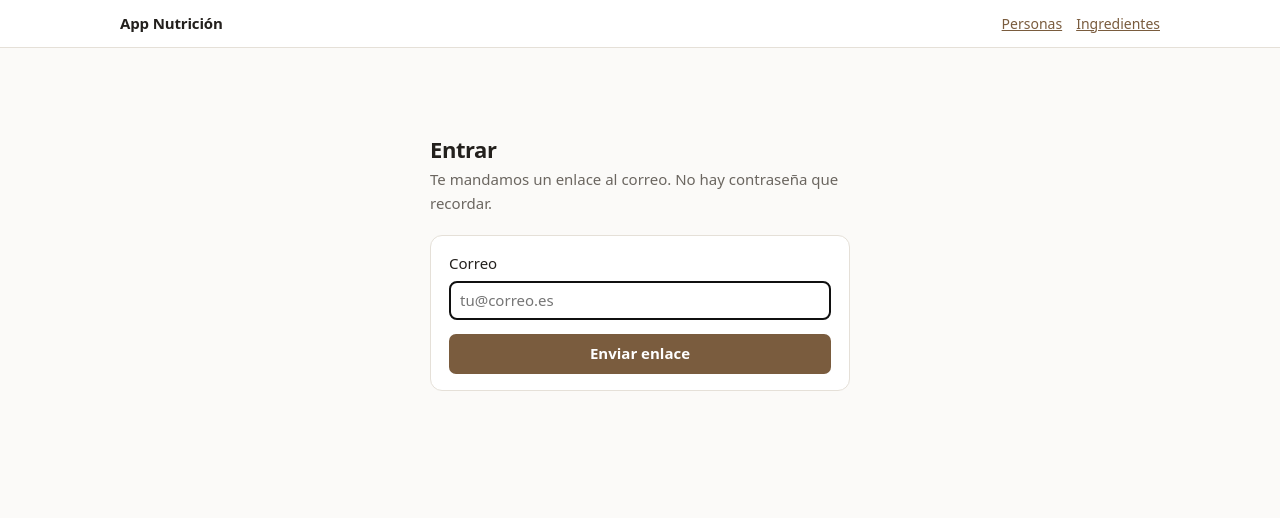
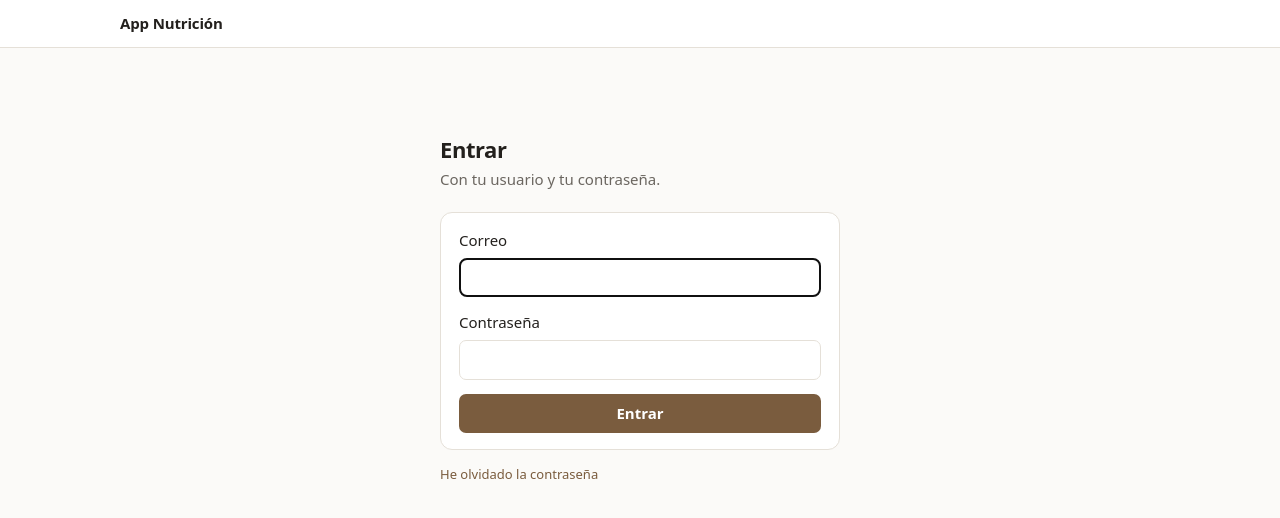
Before and after one commit to NutricionFitness/NutricionFitness, a Next.js app: page /login in a window 1280 px wide. Shown: the top 518 px of the page. Built offline with nearby package versions, Linux system fonts and the light colour scheme; no server answers.

Commit message:
Cambiado el inicio de sesion

```diff
--- a/app/globals.css
+++ b/app/globals.css
@@ -58,3 +58,8 @@ button.principal:disabled { opacity: .5; cursor: default; }
 .mas { color: var(--bien); }
 .menos { color: var(--aviso); }
 .vacio { color: var(--suave); padding: 28px 0; }
+
+button.enlace {
+  border: none; background: none; padding: 0;
+  color: var(--acento); cursor: pointer; font: inherit;
+}
--- a/app/layout.tsx
+++ b/app/layout.tsx
@@ -1,5 +1,8 @@
 import type { Metadata } from "next";
 import Link from "next/link";
+
+import { salir } from "./login/acciones";
+import { usuarioActual } from "@/lib/supabase/servidor";
 import "./globals.css";
 
 export const metadata: Metadata = {
@@ -7,17 +10,27 @@ export const metadata: Metadata = {
   description: "Ajuste de dietas por objetivo de kilocalorías",
 };
 
-export default function Layout({ children }: { children: React.ReactNode }) {
+export default async function Layout({ children }: { children: React.ReactNode }) {
+  const usuario = await usuarioActual();
+
   return (
     <html lang="es">
       <body>
         <header className="barra">
           <div>
             <strong>App Nutrición</strong>
-            <nav>
-              <Link href="/personas">Personas</Link>
-              <Link href="/ingredientes">Ingredientes</Link>
-            </nav>
+            {usuario && (
+              <nav>
+                <Link href="/personas">Personas</Link>
+                <Link href="/ingredientes">Ingredientes</Link>
+                <Link href="/cuenta" className="suave">
+                  {usuario.email}
+                </Link>
+                <form action={salir}>
+                  <button className="enlace">Salir</button>
+                </form>
+              </nav>
+            )}
           </div>
         </header>
         <main>{children}</main>
--- /dev/null
+++ b/app/login/acciones.ts
@@ -0,0 +1,81 @@
+"use server";
+
+import { revalidatePath } from "next/cache";
+import { redirect } from "next/navigation";
+
+import { clienteServidor } from "@/lib/supabase/servidor";
+import type { EstadoFormulario } from "./tipos";
+
+/**
+ * Entrar con correo y contraseña.
+ *
+ * Va en una acción de servidor y no en el navegador para que la cookie de sesión
+ * la escriba el servidor: así la primera página ya se renderiza con la sesión
+ * puesta, sin el parpadeo de entrar y que la pantalla siga vacía un instante.
+ */
+export async function entrar(
+  _estado: EstadoFormulario,
+  datos: FormData,
+): Promise<EstadoFormulario> {
+  const correo = String(datos.get("correo") ?? "").trim();
+  const contrasena = String(datos.get("contrasena") ?? "");
+  const siguiente = String(datos.get("siguiente") ?? "/personas");
+
+  if (!correo || !contrasena) return { error: "Faltan el correo o la contraseña." };
+
+  const supabase = await clienteServidor();
+  const { error } = await supabase.auth.signInWithPassword({
+    email: correo,
+    password: contrasena,
+  });
+
+  if (error) {
+    // Mensaje genérico a propósito: distinguir «no existe ese usuario» de
+    // «la contraseña no es esa» le dice a un desconocido qué correos están dados
+    // de alta.
+    return { error: "Correo o contraseña incorrectos." };
+  }
+
+  revalidatePath("/", "layout");
+  redirect(siguiente.startsWith("/") ? siguiente : "/personas");
+}
+
+export async function salir() {
+  const supabase = await clienteServidor();
+  await supabase.auth.signOut();
+  revalidatePath("/", "layout");
+  redirect("/login");
+}
+
+/** Enlace de recuperación. Es el único momento en que hace falta el correo. */
+export async function pedirRestablecer(
+  _estado: EstadoFormulario,
+  datos: FormData,
+): Promise<EstadoFormulario> {
+  const correo = String(datos.get("correo") ?? "").trim();
+  if (!correo) return { error: "Escribe tu correo." };
+
+  const supabase = await clienteServidor();
+  const origen = String(datos.get("origen") ?? "");
+  const { error } = await supabase.auth.resetPasswordForEmail(correo, {
+    redirectTo: `${origen}/auth/callback?siguiente=/cuenta`,
+  });
+  if (error) return { error: error.message };
+  return { ok: "Te hemos enviado un enlace para elegir una contraseña nueva." };
+}
+
+export async function cambiarContrasena(
+  _estado: EstadoFormulario,
+  datos: FormData,
+): Promise<EstadoFormulario> {
+  const nueva = String(datos.get("nueva") ?? "");
+  const repetida = String(datos.get("repetida") ?? "");
+
+  if (nueva.length < 8) return { error: "La contraseña necesita al menos 8 caracteres." };
+  if (nueva !== repetida) return { error: "Las dos contraseñas no coinciden." };
+
+  const supabase = await clienteServidor();
+  const { error } = await supabase.auth.updateUser({ password: nueva });
+  if (error) return { error: error.message };
+  return { ok: "Contraseña actualizada." };
+}
--- a/app/login/page.tsx
+++ b/app/login/page.tsx
@@ -1,71 +1,94 @@
 "use client";
 
-import { useState } from "react";
+import { useActionState, useState } from "react";
 
-import { clienteNavegador } from "@/lib/supabase/cliente";
+import { entrar, pedirRestablecer } from "./acciones";
+import type { EstadoFormulario } from "./tipos";
 
-/**
- * Entrada por enlace mágico.
- *
- * Sin contraseñas a propósito: no hay que almacenarlas, ni recuperarlas, ni
- * preocuparse de que alguien reutilice una. Para una app de uso profesional con
- * pocas cuentas es la opción con menos superficie de problemas.
- */
+const inicial: EstadoFormulario = {};
+
 export default function Login() {
-  const [correo, setCorreo] = useState("");
-  const [estado, setEstado] = useState<"quieto" | "enviando" | "enviado" | "error">("quieto");
-  const [mensaje, setMensaje] = useState("");
+  const [estado, accionEntrar, entrando] = useActionState(entrar, inicial);
+  const [estadoOlvido, accionOlvido, enviandoOlvido] = useActionState(
+    pedirRestablecer,
+    inicial,
+  );
+  const [olvidada, setOlvidada] = useState(false);
 
-  async function enviar(e: React.FormEvent) {
-    e.preventDefault();
-    setEstado("enviando");
-    const supabase = clienteNavegador();
-    const siguiente = new URLSearchParams(window.location.search).get("siguiente") ?? "/personas";
-    const { error } = await supabase.auth.signInWithOtp({
-      email: correo.trim(),
-      options: {
-        emailRedirectTo: `${window.location.origin}/auth/callback?siguiente=${encodeURIComponent(siguiente)}`,
-      },
-    });
-    if (error) {
-      setEstado("error");
-      setMensaje(error.message);
-    } else {
-      setEstado("enviado");
-    }
-  }
+  const siguiente =
+    typeof window !== "undefined"
+      ? new URLSearchParams(window.location.search).get("siguiente") ?? "/personas"
+      : "/personas";
+  const origen = typeof window !== "undefined" ? window.location.origin : "";
 
-  return (
-    <div style={{ maxWidth: 420, margin: "60px auto" }}>
-      <h1>Entrar</h1>
-      <p className="sub">Te mandamos un enlace al correo. No hay contraseña que recordar.</p>
-
-      {estado === "enviado" ? (
-        <div className="tarjeta">
-          <p style={{ margin: 0 }}>
-            Enlace enviado a <strong>{correo}</strong>. Ábrelo en este mismo navegador.
-          </p>
-        </div>
-      ) : (
-        <form onSubmit={enviar} className="tarjeta rejilla">
+  if (olvidada)
+    return (
+      <div style={{ maxWidth: 400, margin: "60px auto" }}>
+        <h1>Recuperar la contraseña</h1>
+        <p className="sub">Te mandamos un enlace para elegir una nueva.</p>
+        <form action={accionOlvido} className="tarjeta rejilla">
+          <input type="hidden" name="origen" value={origen} />
           <label>
             Correo
             <input
               type="email"
+              name="correo"
               required
               autoFocus
-              value={correo}
-              onChange={(e) => setCorreo(e.target.value)}
-              placeholder="tu@correo.es"
               style={{ width: "100%", marginTop: 6 }}
             />
           </label>
-          <button className="principal" disabled={estado === "enviando"}>
-            {estado === "enviando" ? "Enviando…" : "Enviar enlace"}
+          <button className="principal" disabled={enviandoOlvido}>
+            {enviandoOlvido ? "Enviando…" : "Enviar enlace"}
           </button>
-          {estado === "error" && <p className="aviso">{mensaje}</p>}
+          {estadoOlvido?.error && <p className="aviso">{estadoOlvido.error}</p>}
+          {estadoOlvido?.ok && <p style={{ color: "var(--bien)" }}>{estadoOlvido.ok}</p>}
+          <button type="button" onClick={() => setOlvidada(false)}>
+            Volver
+          </button>
         </form>
-      )}
+      </div>
+    );
+
+  return (
+    <div style={{ maxWidth: 400, margin: "60px auto" }}>
+      <h1>Entrar</h1>
+      <p className="sub">Con tu usuario y tu contraseña.</p>
+
+      <form action={accionEntrar} className="tarjeta rejilla">
+        <input type="hidden" name="siguiente" value={siguiente} />
+        <label>
+          Correo
+          <input
+            type="email"
+            name="correo"
+            required
+            autoFocus
+            autoComplete="username"
+            style={{ width: "100%", marginTop: 6 }}
+          />
+        </label>
+        <label>
+          Contraseña
+          <input
+            type="password"
+            name="contrasena"
+            required
+            autoComplete="current-password"
+            style={{ width: "100%", marginTop: 6 }}
+          />
+        </label>
+        <button className="principal" disabled={entrando}>
+          {entrando ? "Entrando…" : "Entrar"}
+        </button>
+        {estado?.error && <p className="aviso">{estado.error}</p>}
+      </form>
+
+      <p className="suave" style={{ fontSize: 13, marginTop: 14 }}>
+        <button type="button" className="enlace" onClick={() => setOlvidada(true)}>
+          He olvidado la contraseña
+        </button>
+      </p>
     </div>
   );
 }
--- /dev/null
+++ b/app/login/tipos.ts
@@ -0,0 +1,4 @@
+/** Lo que devuelven las acciones de los formularios de acceso.
+ *  Vive fuera de `acciones.ts` porque un fichero "use server" solo debe exportar
+ *  funciones asíncronas. */
+export type EstadoFormulario = { error?: string; ok?: string };
```
Also changed, not shown: app/cuenta/page.tsx (added, +19 -0 lines), components/FormularioContrasena.tsx (added, +44 -0 lines), 2 other files (tests, documents, lock files or other folders).
